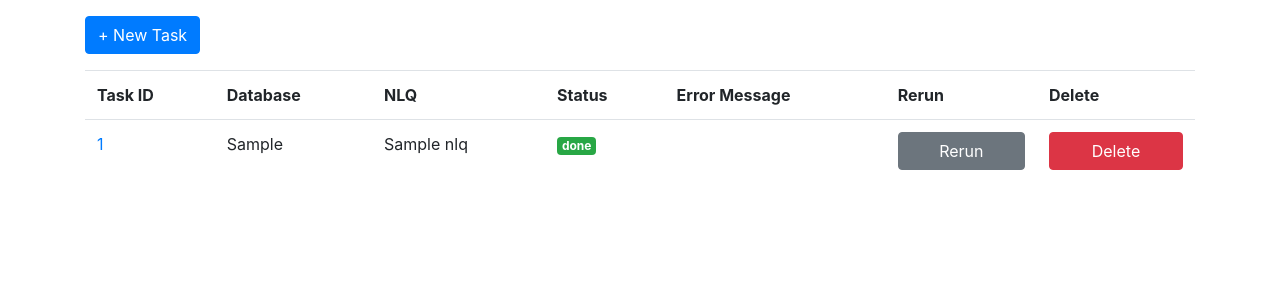
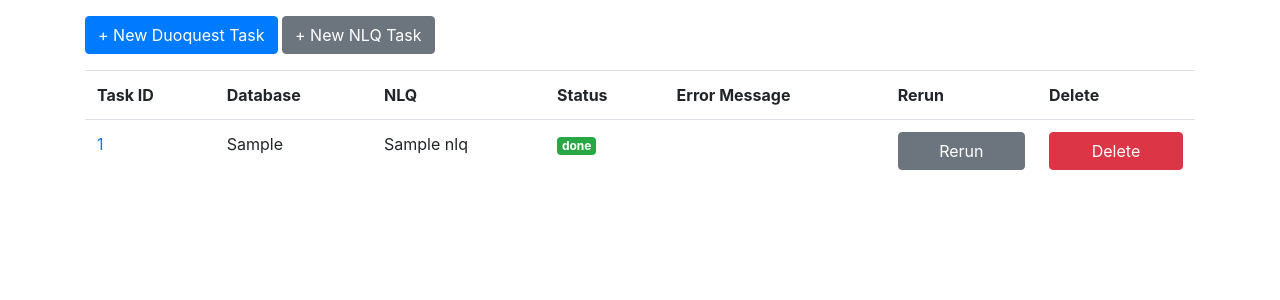
Before and after one commit to umich-dbgroup/duoquest, a Flask app: template templates/tasks.html in a window 1280 px wide. Shown: the part 123-423 px from the top of the page. Run offline with Flask 2, Linux system fonts and the light colour scheme; the template is opened without the code that fills it: most values are stand-ins (such as "Sample title", 1, 10 or a date in 2020); parts of the project's set-up code (start-up, migrations or seed data) failed here and were passed over; some libraries are stand-ins or nearby versions.

Commit message:
add tsq_level to form

```diff
--- a/templates/components/task_form.html
+++ b/templates/components/task_form.html
@@ -1,4 +1,5 @@
 <form id='task-form' method='POST' action='{{ url_for("tasks_new") }}' class='mb-3'>
+  <input type='hidden' name='tsq_level' value='{{ tsq_level }}' />
   <div class='form-row'>
     <div class='form-group col-md-2'>
       <label for='db-name'>Select database</label>
--- a/templates/tasks.html
+++ b/templates/tasks.html
@@ -11,7 +11,8 @@
     </ol>
   </nav>
   <div class='mb-3'>
-    <a href="{{ url_for('tasks_new') }}" class='btn btn-primary'>+ New Task</a>
+    <a href="{{ url_for('tasks_new', tsq_level='default') }}" class='btn btn-primary'>+ New Duoquest Task</a>
+    <a href="{{ url_for('tasks_new', tsq_level='nlq_only') }}" class='btn btn-secondary'>+ New NLQ Task</a>
   </div>
   <table class='table'>
     <tr>
```
